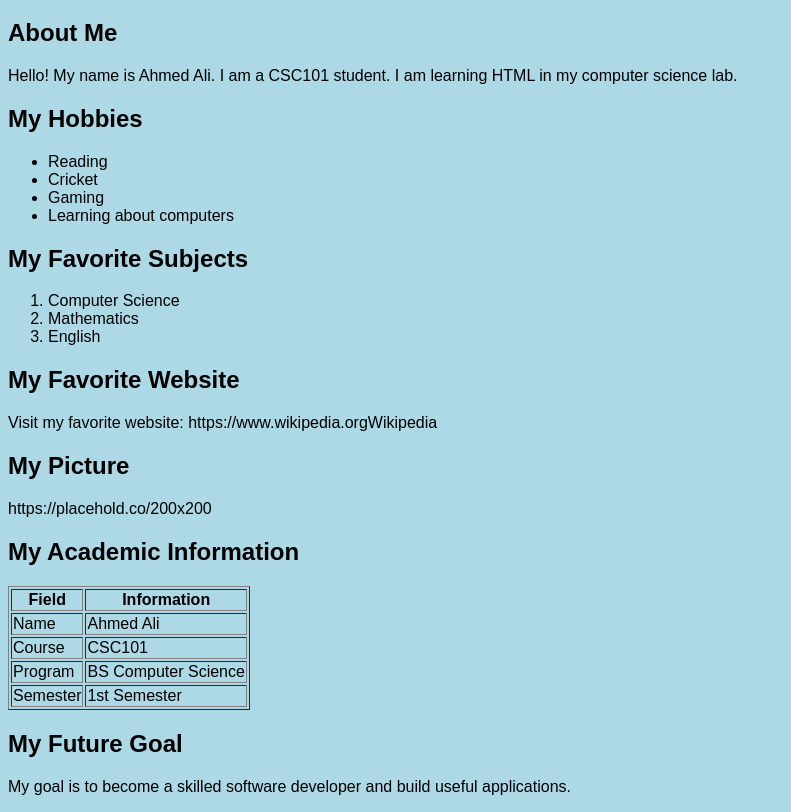
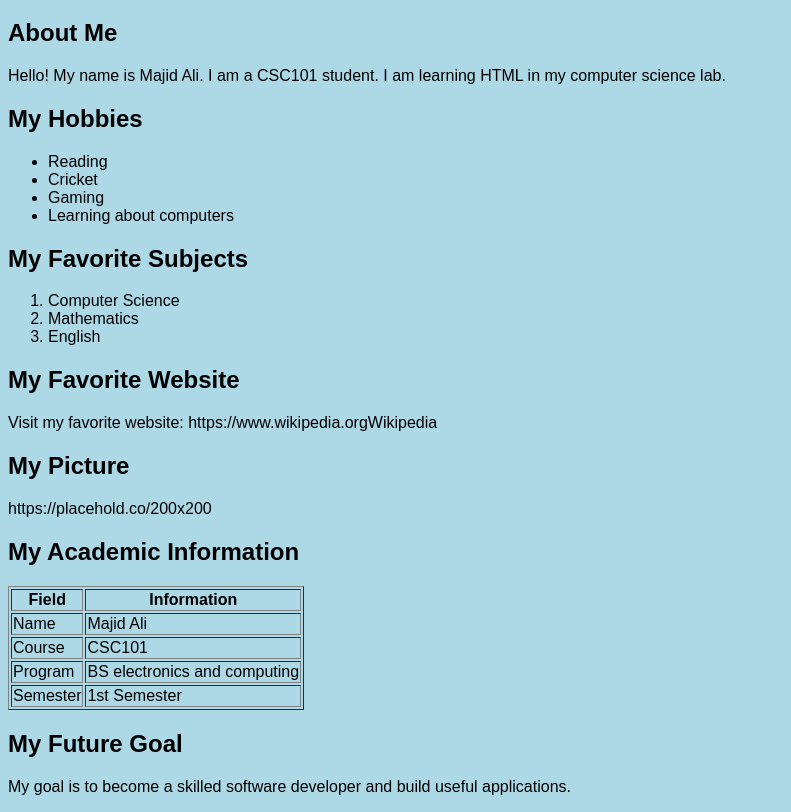
Before and after one commit to MajidAli046/my-first-html-page, a plain HTML site: page index.html in a window 1280 px wide. Shown: the part 61-873 px from the top of the page, without its empty margins (0-791 px from the left). Drawn offline with Linux system fonts and the light colour scheme.

Commit message:
My first HTML page

```diff
--- a/index.html
+++ b/index.html
@@ -6,7 +6,7 @@
 <body style="background-color: lightblue; font-family: Arial;">
     <h1 style="color: darkblue;">My Personal Profile</h1>
     <h2>About Me</h2>
-    <p>Hello! My name is Ahmed Ali. I am a CSC101 student. I am learning HTML in my computer science lab.</p>
+    <p>Hello! My name is Majid Ali. I am a CSC101 student. I am learning HTML in my computer science lab.</p>
     <h2>My Hobbies</h2>
     <ul>
         <li>Reading</li>
@@ -35,7 +35,7 @@
         </tr>
         <tr>
             <td>Name</td>
-            <td>Ahmed Ali</td>
+            <td>Majid Ali</td>
         </tr>
         <tr>
             <td>Course</td>
@@ -43,7 +43,7 @@
         </tr>
         <tr>
             <td>Program</td>
-            <td>BS Computer Science</td>
+            <td>BS electronics and computing</td>
         </tr>
         <tr>
             <td>Semester</td>
```
